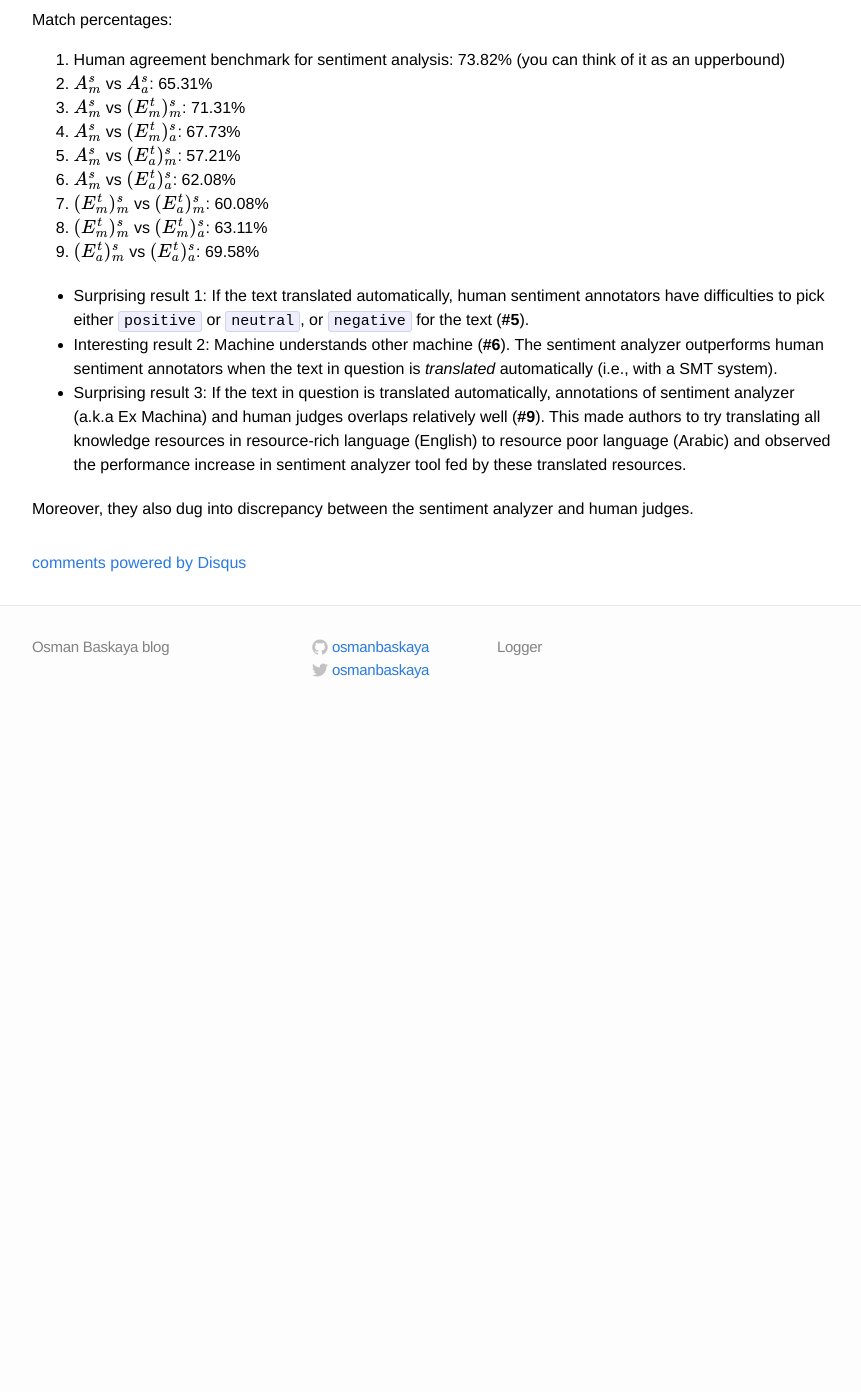
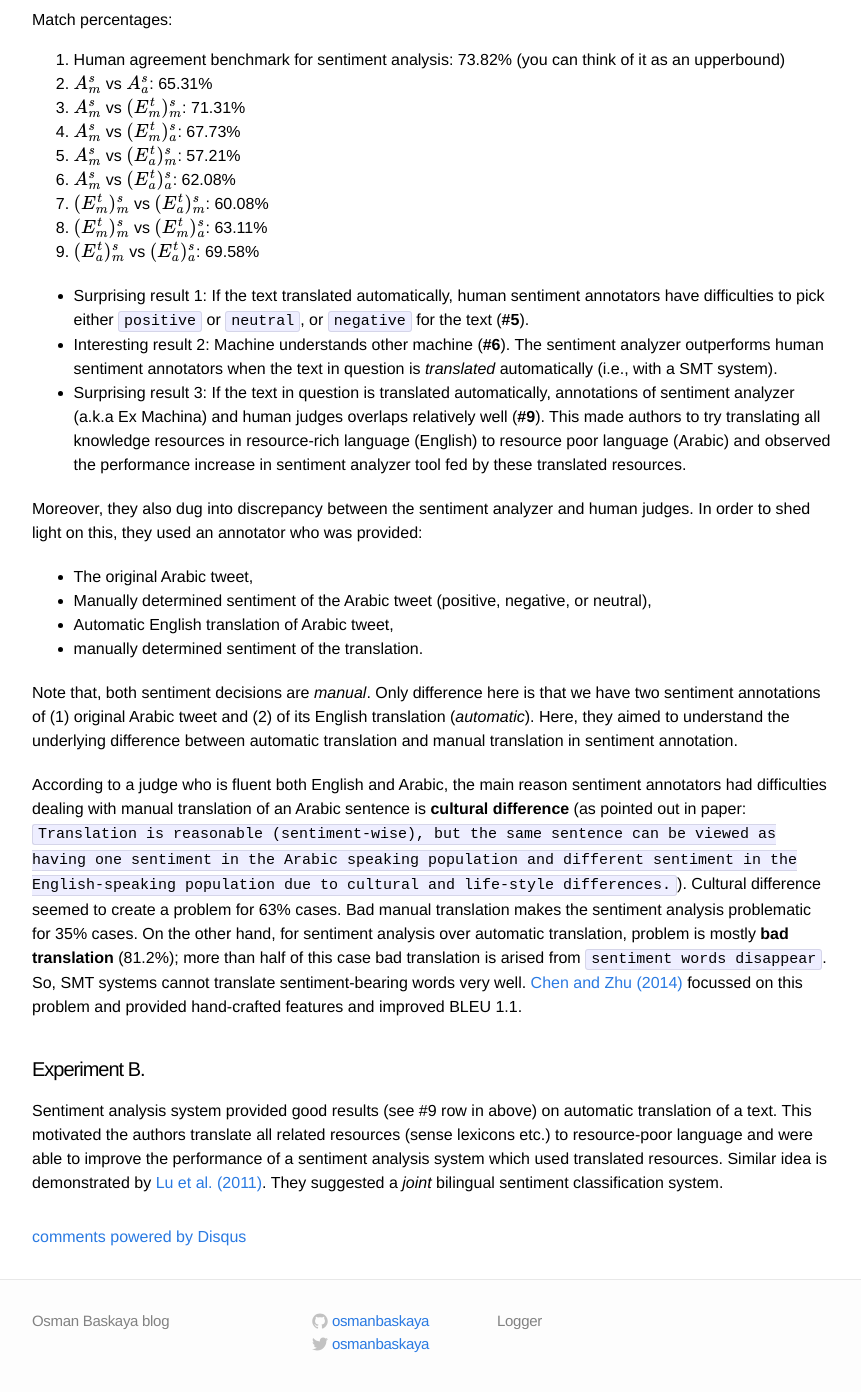
Before and after one commit to osmanbaskaya/osmanbaskaya.github.io, a Jekyll site: the page built from _posts/2016-03-22-TL-DR-for-Papers-I-read.markdown, in a window 1280 px wide and 1400 px high, scrolled down 3855 px. Shown: the top 1392 px of the window, without its empty margins (208-1069 px from the left). Built offline with Jekyll 4.4.1, drawn with Linux system fonts in a browser that asks for light colours; formulas are drawn with MathJax 3; comment, search, counter and statistics services are not loaded; before the commit the page ends 4581 px from its top, so only the background shows below that.

Commit message:
sentiment mistakes analyze added

```diff
--- a/_posts/2016-03-22-TL-DR-for-Papers-I-read.markdown
+++ b/_posts/2016-03-22-TL-DR-for-Papers-I-read.markdown
@@ -106,4 +106,17 @@ Match percentages:
 * Interesting result 2: Machine understands other machine (**#6**). The sentiment analyzer outperforms human sentiment annotators when the text in question is _translated_ automatically (i.e., with a SMT system).
 * Surprising result 3: If the text in question is translated automatically, annotations of sentiment analyzer (a.k.a Ex Machina) and human judges overlaps relatively well (**#9**). This made authors to try translating all knowledge resources in resource-rich language (English) to resource poor language (Arabic) and observed the performance increase in sentiment analyzer tool fed by these translated resources.
 
-Moreover, they also dug into discrepancy between the sentiment analyzer and human judges.
+Moreover, they also dug into discrepancy between the sentiment analyzer and human judges. In order to shed light on this, they used an annotator who was provided:
+
+- The original Arabic tweet,
+- Manually determined sentiment of the Arabic tweet (positive, negative, or neutral),
+- Automatic English translation of Arabic tweet,
+- manually determined sentiment of the translation.
+
+Note that, both sentiment decisions are _manual_. Only difference here is that we have two sentiment annotations of (1) original Arabic tweet and (2) of its English translation (_automatic_). Here, they aimed to understand the underlying difference between automatic translation and manual translation in sentiment annotation.
+
+According to a judge who is fluent both English and Arabic, the main reason sentiment annotators had difficulties dealing with manual translation of an Arabic sentence is **cultural difference** (as pointed out in paper: `Translation is reasonable (sentiment-wise), but the same sentence can be viewed as having one sentiment in the Arabic speaking population and different sentiment in the English-speaking population due to cultural and life-style differences.`). Cultural difference seemed to create a problem for 63% cases. Bad manual translation makes the sentiment analysis problematic for 35% cases. On the other hand, for sentiment analysis over automatic translation, problem is mostly **bad translation** (81.2%); more than half of this case bad translation is arised from `sentiment words disappear`. So, SMT systems cannot translate sentiment-bearing words very well. [Chen and Zhu (2014)](http://www.aclweb.org/anthology/E14-1064) focussed on this problem and provided hand-crafted features and improved BLEU 1.1.
+
+#### Experiment B.
+
+Sentiment analysis system provided good results (see #9 row in above) on automatic translation of a text. This motivated the authors translate all related resources (sense lexicons etc.) to resource-poor language and were able to improve the performance of a sentiment analysis system which used translated resources. Similar idea is demonstrated by [Lu et al. (2011)](https://aclweb.org/anthology/P/P11/P11-1033.pdf). They suggested a _joint_ bilingual sentiment classification system.
```
